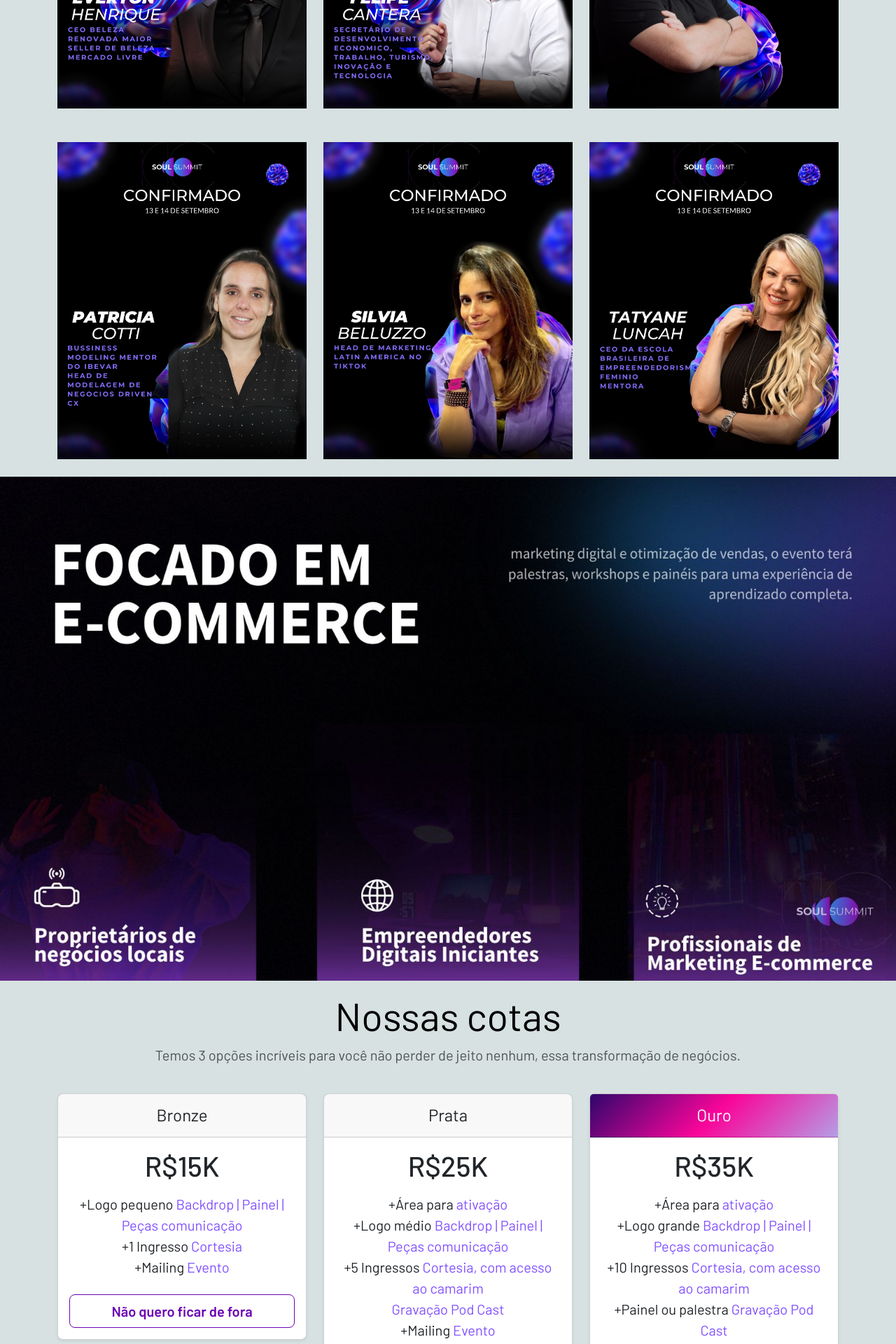
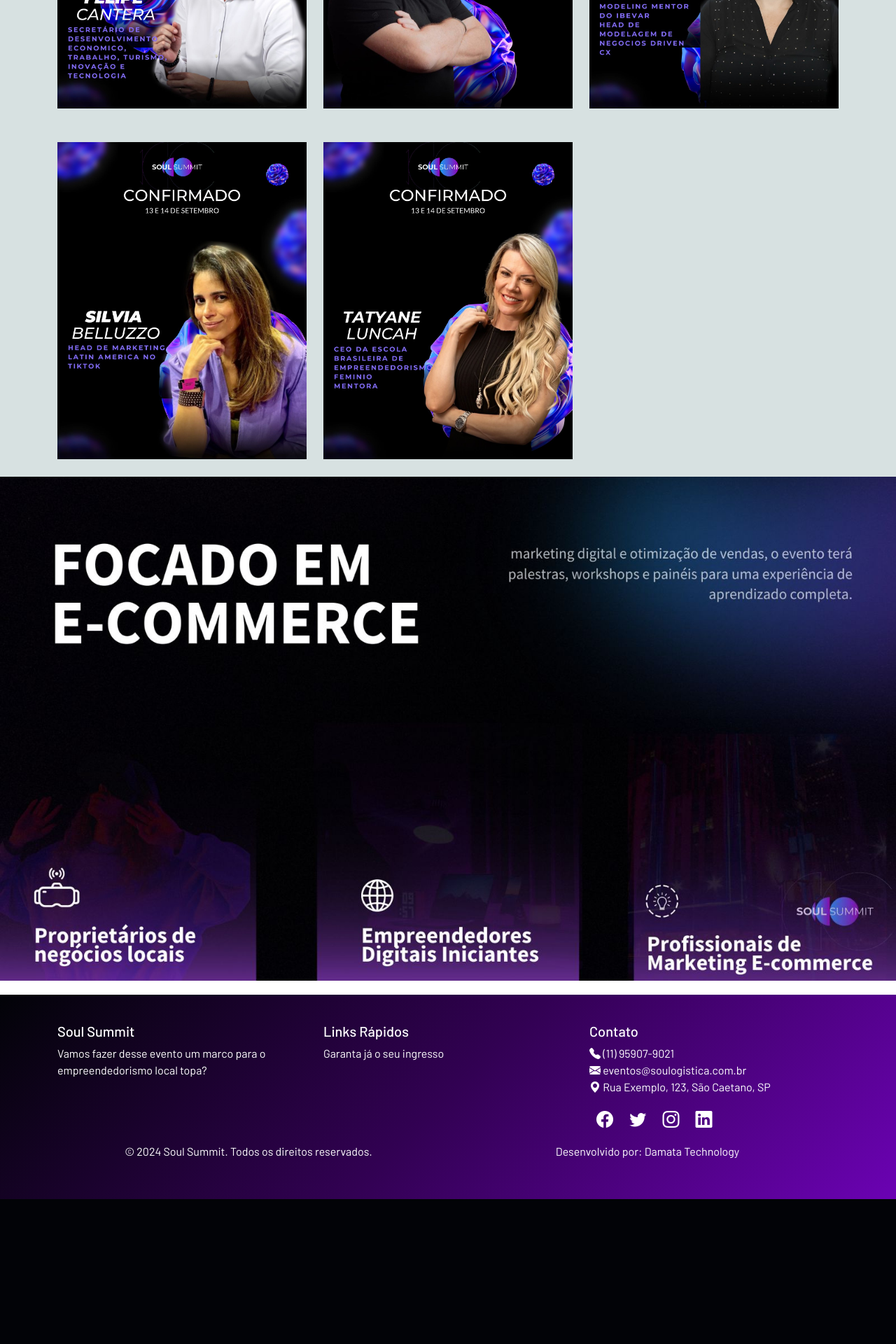
Before and after one commit to devdamata/landingpage-palestra-soul-summit, a Laravel app: page / in a window 1280 px wide. Shown: the part 3360-5280 px from the top of the page at 70% size. After the commit the page ends 5073 px from the top, so only its background shows below. Run offline with Laravel 12, Linux system fonts and the light colour scheme.

Commit message:
Remoção de palestrante não confirmado e da seção de valores

```diff
--- a/resources/views/home.blade.php
+++ b/resources/views/home.blade.php
@@ -184,10 +184,10 @@
                 </div>
             </div>
             <div class="row mt-5">
-                <div class="col-md-4">
-                    <img class="img-fluid"
-                         src="{{asset('images/palestrantes/bruna-malheiros.jpg')}}" alt="">
-                </div>
+{{--                <div class="col-md-4">--}}
+{{--                    <img class="img-fluid"--}}
+{{--                         src="{{asset('images/palestrantes/bruna-malheiros.jpg')}}" alt="">--}}
+{{--                </div>--}}
                 <div class="col-md-4">
                     <img class="img-fluid"
                          src="{{asset('images/palestrantes/carolina-moreno.jpg')}}" alt="">
@@ -196,12 +196,12 @@
                     <img class="img-fluid"
                          src="{{asset('images/palestrantes/claudia-rosa.jpg')}}" alt="">
                 </div>
-            </div>
-            <div class="row mt-5">
                 <div class="col-md-4">
                     <img class="img-fluid"
                          src="{{asset('images/palestrantes/clovis-souza.jpg')}}" alt="">
                 </div>
+            </div>
+            <div class="row mt-5">
                 <div class="col-md-4">
                     <img class="img-fluid"
                          src="{{asset('images/palestrantes/dennis-nakamura.jpg')}}" alt="">
@@ -210,12 +210,12 @@
                     <img class="img-fluid"
                          src="{{asset('images/palestrantes/eduardo-shinyashiki.jpg')}}" alt="">
                 </div>
-            </div>
-            <div class="row mt-5">
                 <div class="col-md-4">
                     <img class="img-fluid"
                          src="{{asset('images/palestrantes/everton-henrique.jpg')}}" alt="">
                 </div>
+            </div>
+            <div class="row mt-5">
                 <div class="col-md-4">
                     <img class="img-fluid"
                          src="{{asset('images/palestrantes/felipe-cantera.jpg')}}" alt="">
@@ -224,12 +224,12 @@
                     <img class="img-fluid"
                          src="{{asset('images/palestrantes/leonardo-mantovani.jpg')}}" alt="">
                 </div>
-            </div>
-            <div class="row mt-5">
                 <div class="col-md-4">
                     <img class="img-fluid"
                          src="{{asset('images/palestrantes/patricia-cotti.jpg')}}" alt="">
                 </div>
+            </div>
+            <div class="row mt-5">
                 <div class="col-md-4">
                     <img class="img-fluid"
                          src="{{asset('images/palestrantes/silvia-belluzzo.jpg')}}" alt="">
@@ -246,89 +246,89 @@
         <img src="{{asset('images/dobra-ecommerce.jpeg')}}" alt="focado em e-commerce" style="width: 100%;">
     </div>
 
-    <div style="background-color: #d7e1e1; padding-bottom: 25px;">
-        <header>
-            <div class="pricing-header p-3 pb-md-4 mx-auto text-center">
-                <h1 class="display-4 fw-normal text-body-emphasis">Nossas cotas</h1>
-                <p class="fs-5 text-body-secondary">Temos 3 opções incríveis para você não perder de jeito nenhum, essa transformação de negócios.</p>
-            </div>
-        </header>
+{{--    <div style="background-color: #d7e1e1; padding-bottom: 25px;">--}}
+{{--        <header>--}}
+{{--            <div class="pricing-header p-3 pb-md-4 mx-auto text-center">--}}
+{{--                <h1 class="display-4 fw-normal text-body-emphasis">Nossas cotas</h1>--}}
+{{--                <p class="fs-5 text-body-secondary">Temos 3 opções incríveis para você não perder de jeito nenhum, essa transformação de negócios.</p>--}}
+{{--            </div>--}}
+{{--        </header>--}}
 
-        <div class="container">
-            <div class="row row-cols-1 row-cols-md-3 mb-3 text-center">
-                <div class="col">
-                    <div class="card mb-4 rounded-3 shadow-sm">
-                        <div class="card-header py-3">
-                            <h4 class="my-0 fw-normal">Bronze</h4>
-                        </div>
-                        <div class="card-body">
-                            <h1 class="card-title pricing-card-title">R$15K
+{{--        <div class="container">--}}
+{{--            <div class="row row-cols-1 row-cols-md-3 mb-3 text-center">--}}
+{{--                <div class="col">--}}
+{{--                    <div class="card mb-4 rounded-3 shadow-sm">--}}
+{{--                        <div class="card-header py-3">--}}
+{{--                            <h4 class="my-0 fw-normal">Bronze</h4>--}}
+{{--                        </div>--}}
+{{--                        <div class="card-body">--}}
+{{--                            <h1 class="card-title pricing-card-title">R$15K--}}
 {{--                                <small class="text-body-secondary fw-light">/mo</small>--}}
-                            </h1>
-                            <ul class="list-unstyled mt-3 mb-4 fs-5">
-                                <li>+Logo pequeno <span class="text-roxo">Backdrop | Painel | Peças comunicação</span></li>
-                                <li>+1 Ingresso <span class="text-roxo">Cortesia</span></li>
-                                <li>+Mailing <span class="text-roxo">Evento</span></li>
-                            </ul>
-                            <button type="button" class="w-100 btn btn-lg btn-outline-primary btn-gradient-hover barlow-semibold fs-5"
-                                    style="border-color: #6b02b3 !important; color: #6b02b3;">Não quero ficar de fora</button>
-                        </div>
-                    </div>
-                </div>
-                <div class="col">
-                    <div class="card mb-4 rounded-3 shadow-sm">
-                        <div class="card-header py-3">
-                            <h4 class="my-0 fw-normal">Prata</h4>
-                        </div>
-                        <div class="card-body">
-                            <h1 class="card-title pricing-card-title">R$25K
+{{--                            </h1>--}}
+{{--                            <ul class="list-unstyled mt-3 mb-4 fs-5">--}}
+{{--                                <li>+Logo pequeno <span class="text-roxo">Backdrop | Painel | Peças comunicação</span></li>--}}
+{{--                                <li>+1 Ingresso <span class="text-roxo">Cortesia</span></li>--}}
+{{--                                <li>+Mailing <span class="text-roxo">Evento</span></li>--}}
+{{--                            </ul>--}}
+{{--                            <button type="button" class="w-100 btn btn-lg btn-outline-primary btn-gradient-hover barlow-semibold fs-5"--}}
+{{--                                    style="border-color: #6b02b3 !important; color: #6b02b3;">Não quero ficar de fora</button>--}}
+{{--                        </div>--}}
+{{--                    </div>--}}
+{{--                </div>--}}
+{{--                <div class="col">--}}
+{{--                    <div class="card mb-4 rounded-3 shadow-sm">--}}
+{{--                        <div class="card-header py-3">--}}
+{{--                            <h4 class="my-0 fw-normal">Prata</h4>--}}
+{{--                        </div>--}}
+{{--                        <div class="card-body">--}}
+{{--                            <h1 class="card-title pricing-card-title">R$25K--}}
 {{--                                <small class="text-body-secondary fw-light">/mo</small>--}}
-                            </h1>
-                            <ul class="list-unstyled mt-3 mb-4 fs-5">
-                                <li>+Área para <span class="text-roxo">ativação</span></li>
-                                <li>+Logo médio <span class="text-roxo">Backdrop | Painel | Peças comunicação</span></li>
-                                <li>+5 Ingressos <span class="text-roxo">Cortesia, com acesso ao camarim</span></li>
-                                <li><span class="text-roxo">Gravação Pod Cast</span></li>
-                                <li>+Mailing <span class="text-roxo">Evento</span></li>
-                                <li>+Divulgação <span class="text-roxo">canais de comunicação</span></li>
-                            </ul>
-                            <button type="button"
-                                    class="w-100 btn btn-lg btn-primary gradient-rosa-price barlow-semibold fs-5">
-                                Não quero ficar de fora
-                            </button>
-                        </div>
-                    </div>
-                </div>
-                <div class="col">
-                    <div class="card mb-4 rounded-3 shadow-sm">
-                        <div class="card-header py-3" style="background: linear-gradient(135deg, #2f066c, #f9059a, #b59de5);">
-                            <h4 class="my-0 fw-normal text-white">Ouro</h4>
-                        </div>
-                        <div class="card-body">
-                            <h1 class="card-title pricing-card-title">R$35K
+{{--                            </h1>--}}
+{{--                            <ul class="list-unstyled mt-3 mb-4 fs-5">--}}
+{{--                                <li>+Área para <span class="text-roxo">ativação</span></li>--}}
+{{--                                <li>+Logo médio <span class="text-roxo">Backdrop | Painel | Peças comunicação</span></li>--}}
+{{--                                <li>+5 Ingressos <span class="text-roxo">Cortesia, com acesso ao camarim</span></li>--}}
+{{--                                <li><span class="text-roxo">Gravação Pod Cast</span></li>--}}
+{{--                                <li>+Mailing <span class="text-roxo">Evento</span></li>--}}
+{{--                                <li>+Divulgação <span class="text-roxo">canais de comunicação</span></li>--}}
+{{--                            </ul>--}}
+{{--                            <button type="button"--}}
+{{--                                    class="w-100 btn btn-lg btn-primary gradient-rosa-price barlow-semibold fs-5">--}}
+{{--                                Não quero ficar de fora--}}
+{{--                            </button>--}}
+{{--                        </div>--}}
+{{--                    </div>--}}
+{{--                </div>--}}
+{{--                <div class="col">--}}
+{{--                    <div class="card mb-4 rounded-3 shadow-sm">--}}
+{{--                        <div class="card-header py-3" style="background: linear-gradient(135deg, #2f066c, #f9059a, #b59de5);">--}}
+{{--                            <h4 class="my-0 fw-normal text-white">Ouro</h4>--}}
+{{--                        </div>--}}
+{{--                        <div class="card-body">--}}
+{{--                            <h1 class="card-title pricing-card-title">R$35K--}}
 {{--                                <small class="text-body-secondary fw-light">/mo</small>--}}
-                            </h1>
-                            <ul class="list-unstyled mt-3 mb-4 fs-5">
-                                <li>+Área para <span class="text-roxo">ativação</span></li>
-                                <li>+Logo grande <span class="text-roxo">Backdrop | Painel | Peças comunicação</span></li>
-                                <li>+10 Ingressos <span class="text-roxo">Cortesia, com acesso ao camarim</span></li>
-                                <li>+Painel ou palestra <span class="text-roxo">Gravação Pod Cast</span></li>
-                                <li>+Publistory no perfil <span class="text-roxo">Palestrante | Soul Summit</span></li>
-                                <li>+Mailing <span class="text-roxo">Evento</span></li>
-                                <li>+Divulgação <span class="text-roxo">Mídia | Impresa | Canais de comunicação</span></li>
-                            </ul>
-                            <button type="button"
-                                    class="w-100 btn btn-lg btn-primary gradient-rosa-price barlow-semibold fs-5">
-                                Não quero ficar de fora
-                            </button>
-                        </div>
-                    </div>
-                </div>
-            </div>
-        </div>
-    </div>
+{{--                            </h1>--}}
+{{--                            <ul class="list-unstyled mt-3 mb-4 fs-5">--}}
+{{--                                <li>+Área para <span class="text-roxo">ativação</span></li>--}}
+{{--                                <li>+Logo grande <span class="text-roxo">Backdrop | Painel | Peças comunicação</span></li>--}}
+{{--                                <li>+10 Ingressos <span class="text-roxo">Cortesia, com acesso ao camarim</span></li>--}}
+{{--                                <li>+Painel ou palestra <span class="text-roxo">Gravação Pod Cast</span></li>--}}
+{{--                                <li>+Publistory no perfil <span class="text-roxo">Palestrante | Soul Summit</span></li>--}}
+{{--                                <li>+Mailing <span class="text-roxo">Evento</span></li>--}}
+{{--                                <li>+Divulgação <span class="text-roxo">Mídia | Impresa | Canais de comunicação</span></li>--}}
+{{--                            </ul>--}}
+{{--                            <button type="button"--}}
+{{--                                    class="w-100 btn btn-lg btn-primary gradient-rosa-price barlow-semibold fs-5">--}}
+{{--                                Não quero ficar de fora--}}
+{{--                            </button>--}}
+{{--                        </div>--}}
+{{--                    </div>--}}
+{{--                </div>--}}
+{{--            </div>--}}
+{{--        </div>--}}
+{{--    </div>--}}
 
-    <footer class="footer">
+    <footer class="footer" style="margin-top: 20px">
         <div class="container">
             <div class="row">
                 <!-- About Section -->
```
